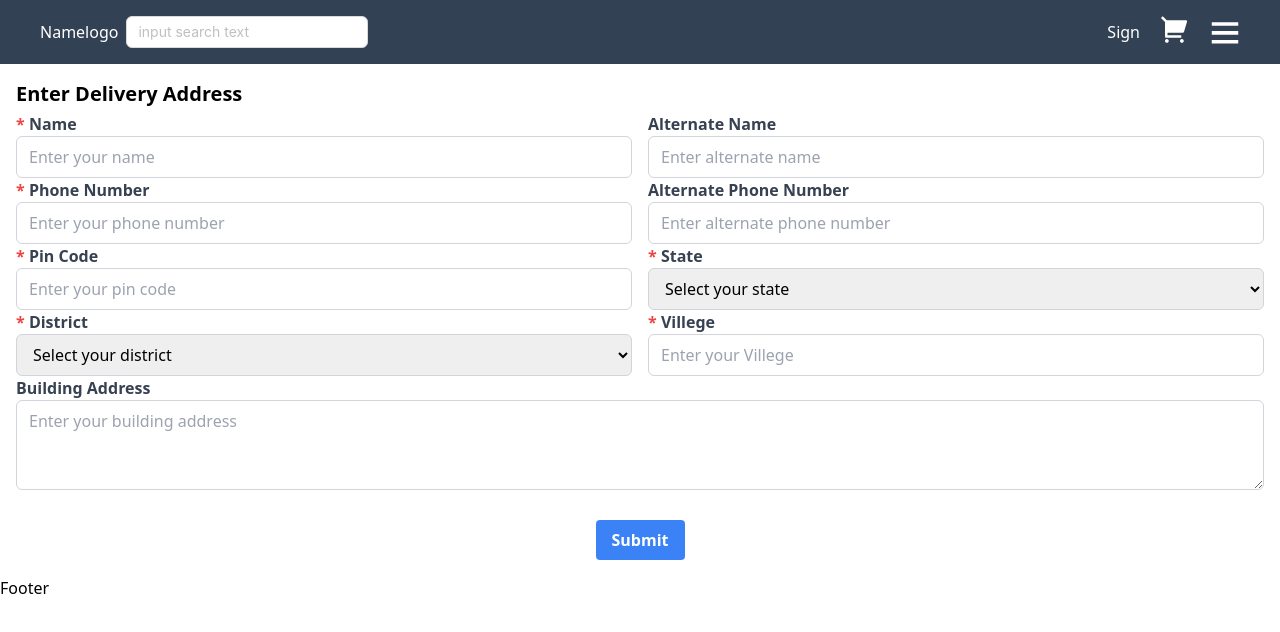
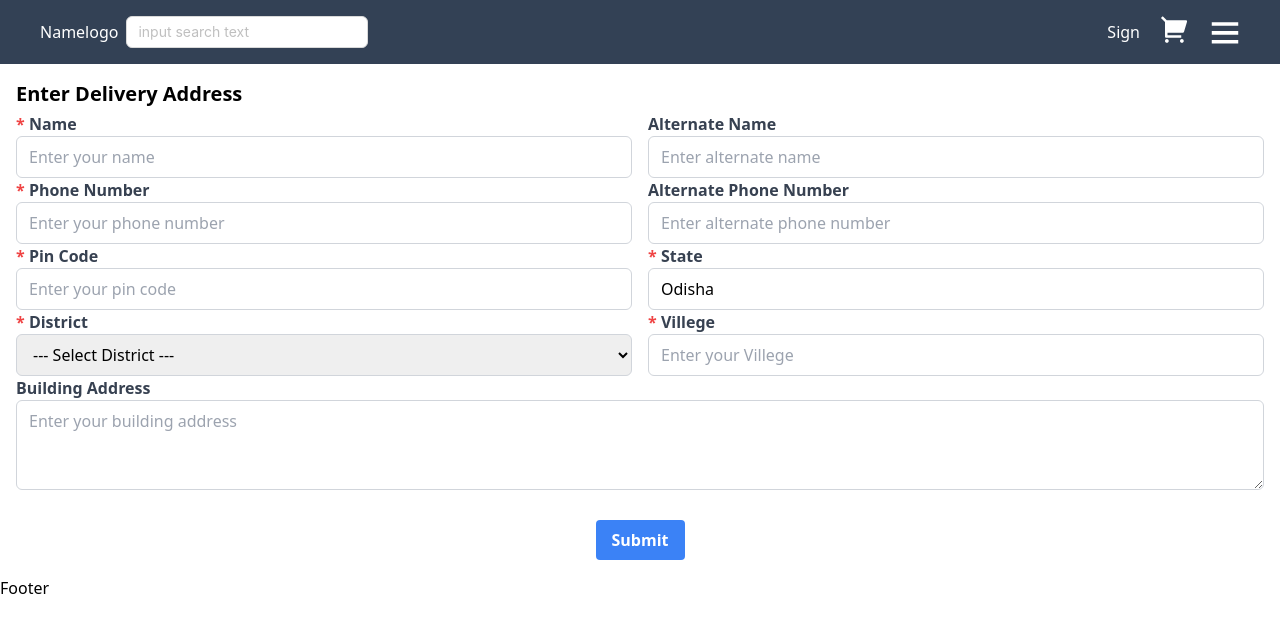
Before and after one commit to Bhim-Mridha62/e-commerce-website, a Next.js app: page /cart/address in a window 1280 px wide. Shown: the top 632 px of the page. Built offline with nearby package versions, Linux system fonts and the light colour scheme.

Commit message:
payment page

```diff
--- a/src/pages/cart/address/index.js
+++ b/src/pages/cart/address/index.js
@@ -1,22 +1,23 @@
 import React from "react";
-import { Formik, Form, Field, ErrorMessage } from 'formik';
+import { Formik, Form, Field, ErrorMessage } from "formik";
 import { DeliveryAddressSchema } from "@/Schemas/client/FormSchema";
+import {districts} from "@/utils/client/districts.js"
 const index = () => {
   const initialValues = {
-    name: '',
-    alternateName: '',
-    phone: '',
-    alternatePhone: '',
-    pincode: '',
-    state: '',
-    district: '',
-    Villege: '',
-    buildingAddress: '',
+    name: "",
+    alternateName: "",
+    phone: "",
+    alternatePhone: "",
+    pincode: "",
+    state: "Odisha",
+    district: "",
+    Villege: "",
+    buildingAddress: "",
   };
 
   const handleSubmit = (values, { resetForm }) => {
     alert(JSON.stringify(values, null, 2));
-    resetForm(); // Reset the form after submission
+    resetForm();
   };
   return (
     <div className="m-4">
@@ -39,7 +40,7 @@ const index = () => {
                 id="name"
                 name="name"
                 placeholder="Enter your name"
-              className="border border-gray-300 rounded-md py-2 px-3 w-full focus:outline-none focus:ring-2 focus:ring-blue-300"
+                className="border border-gray-300 text-black rounded-md py-2 px-3 w-full focus:outline-none focus:ring-2"
               />
               <ErrorMessage
                 name="name"
@@ -59,7 +60,7 @@ const index = () => {
                 id="alternateName"
                 name="alternateName"
                 placeholder="Enter alternate name"
-              className="border border-gray-300 rounded-md py-2 px-3 w-full focus:outline-none focus:ring-2 focus:ring-blue-500"
+                className="border border-gray-300 text-black rounded-md py-2 px-3 w-full focus:outline-none focus:ring-2 "
               />
             </div>
           </div>
@@ -73,7 +74,7 @@ const index = () => {
                 id="phone"
                 name="phone"
                 placeholder="Enter your phone number"
-              className="border border-gray-300 rounded-md py-2 px-3 w-full focus:outline-none focus:ring-2 focus:ring-blue-500"
+                className="border border-gray-300 text-black rounded-md py-2 px-3 w-full focus:outline-none focus:ring-2 "
               />
               <ErrorMessage
                 name="phone"
@@ -93,7 +94,7 @@ const index = () => {
                 id="alternatePhone"
                 name="alternatePhone"
                 placeholder="Enter alternate phone number"
-              className="border border-gray-300 rounded-md py-2 px-3 w-full focus:outline-none focus:ring-2 focus:ring-blue-500"
+                className="border border-gray-300 text-black rounded-md py-2 px-3 w-full focus:outline-none focus:ring-2 "
               />
             </div>
           </div>
@@ -107,7 +108,7 @@ const index = () => {
                 id="pincode"
                 name="pincode"
                 placeholder="Enter your pin code"
-              className="border border-gray-300 rounded-md py-2 px-3 w-full focus:outline-none focus:ring-2 focus:ring-blue-500"
+                className="border border-gray-300 text-black rounded-md py-2 px-3 w-full focus:outline-none focus:ring-2 "
               />
               <ErrorMessage
                 name="pincode"
@@ -120,16 +121,13 @@ const index = () => {
                 <span className="text-red-500">*</span> State
               </label>
               <Field
-              as="select"
+                type="text"
                 id="state"
+                value="Odisha"
                 name="state"
                 placeholder="Select your state"
-              className="border border-gray-300 rounded-md py-2 px-3 w-full focus:outline-none focus:ring-2 focus:ring-blue-500"
-            >
-              <option value="">Select your state</option>
-              <option value="state1">State 1</option>
-              <option value="state2">State 2</option>
-            </Field>
+                className="border border-gray-300 text-black rounded-md py-2 px-3 w-full focus:outline-none focus:ring-2 "
+              />
               <ErrorMessage
                 name="state"
                 component="div"
@@ -147,11 +145,16 @@ const index = () => {
                 id="district"
                 name="district"
                 placeholder="Select your district"
-              className="border border-gray-300 rounded-md py-2 px-3 w-full focus:outline-none focus:ring-2 focus:ring-blue-500"
+                className="border border-gray-300 text-black rounded-md py-2 px-3 w-full focus:outline-none focus:ring-2 "
               >
-              <option value="">Select your district</option>
-              <option value="district1">District 1</option>
-              <option value="district2">District 2</option>
+                <option value="" disabled>
+                  --- Select District ---
+                </option>
+                {districts?.map((district) => (
+                  <option key={district} value={district}>
+                    {district}
+                  </option>
+                ))}
               </Field>
               <ErrorMessage
                 name="district"
@@ -168,7 +171,7 @@ const index = () => {
                 id="Villege"
                 name="Villege"
                 placeholder="Enter your Villege"
-              className="border border-gray-300 rounded-md py-2 px-3 w-full focus:outline-none focus:ring-2 focus:ring-blue-500"
+                className="border border-gray-300 text-black rounded-md py-2 px-3 w-full focus:outline-none focus:ring-2 "
               />
               <ErrorMessage
                 name="Villege"
@@ -190,7 +193,7 @@ const index = () => {
               name="buildingAddress"
               placeholder="Enter your building address"
               rows="3"
-            className="border border-gray-300 rounded-md py-2 px-3 w-full focus:outline-none focus:ring-2 focus:ring-blue-500"
+              className="border border-gray-300 text-black rounded-md py-2 px-3 w-full focus:outline-none focus:ring-2 "
             />
             <ErrorMessage
               name="buildingAddress"
--- a/src/pages/cart/address/payment/index.js
+++ b/src/pages/cart/address/payment/index.js
@@ -1,9 +1,48 @@
-import React from 'react'
+import React from 'react';
+import { Radio, Space, Divider, Button } from 'antd';
 
-function payment() {
+const PaymentOptions = () => {
   return (
-    <div>payment</div>
-  )
-}
+    <>
 
-export default payment
+    <div className="bg-white p-4 rounded-lg shadow-md">
+      <h2 className="text-xl font-bold mb-4 text-black">Payment Options</h2>
+      <Radio.Group className="w-full">
+        <Space direction="vertical" className="w-full">
+          <Radio value="upi" disabled className="w-full">
+            <div className="flex items-center justify-between">
+              <div className="flex items-center">
+                <span>Pay by any UPI app</span>
+              </div>
+            </div>
+          </Radio>
+          <Divider />
+          <Radio disabled value="card" className="w-full">
+            Credit / Debit / ATM Card
+            <span className="text-gray-500 block">Add and secure cards as per RBI guidelines</span>
+          </Radio>
+          <Divider />
+          <Radio disabled value="netbanking" className="w-full">
+            Net Banking
+            <span className="text-gray-500 block">This instrument has low success, use UPI or cards for better experience</span>
+          </Radio>
+          <Divider />
+          <Radio disabled value="emi" className="w-full">
+            EMI (Easy Installments)
+          </Radio>
+          <Divider />
+          <Radio value="cod" className="w-full">
+            Cash on Delivery
+          </Radio>
+        </Space>
+      </Radio.Group>
+    </div>
+      <div className='text-center mt-5'>
+        {/* <Button className='px-6 bg-[#3daf3d] text-xl'>CONFIRM ORDER</Button> */}
+        <button className='text-white border border-solid border-gray-400 px-8 py-4 text-lg rounded-md bg-gray-800'>CONFIRM ORDER</button>
+      </div>
+    </>
+  );
+};
+
+export default PaymentOptions;
--- /dev/null
+++ b/src/utils/client/districts.js
@@ -0,0 +1,32 @@
+export const districts = [
+    "Angul",
+    "Balangir",
+    "Balasore",
+    "Bargarh",
+    "Bhadrak",
+    "Boudh",
+    "Cuttack",
+    "Deogarh",
+    "Dhenkanal",
+    "Gajapati",
+    "Ganjam",
+    "Jagatsinghapur",
+    "Jajpur",
+    "Jharsuguda",
+    "Kalahandi",
+    "Kandhamal",
+    "Kendrapara",
+    "Kendujhar",
+    "Khordha",
+    "Koraput",
+    "Malkangiri",
+    "Mayurbhanj",
+    "Nabarangpur",
+    "Nayagarh",
+    "Nuapada",
+    "Puri",
+    "Rayagada",
+    "Sambalpur",
+    "Sonepur",
+    "Sundargarh"
+  ];
```
Lines whose indentation alone changed are shown as unchanged.
